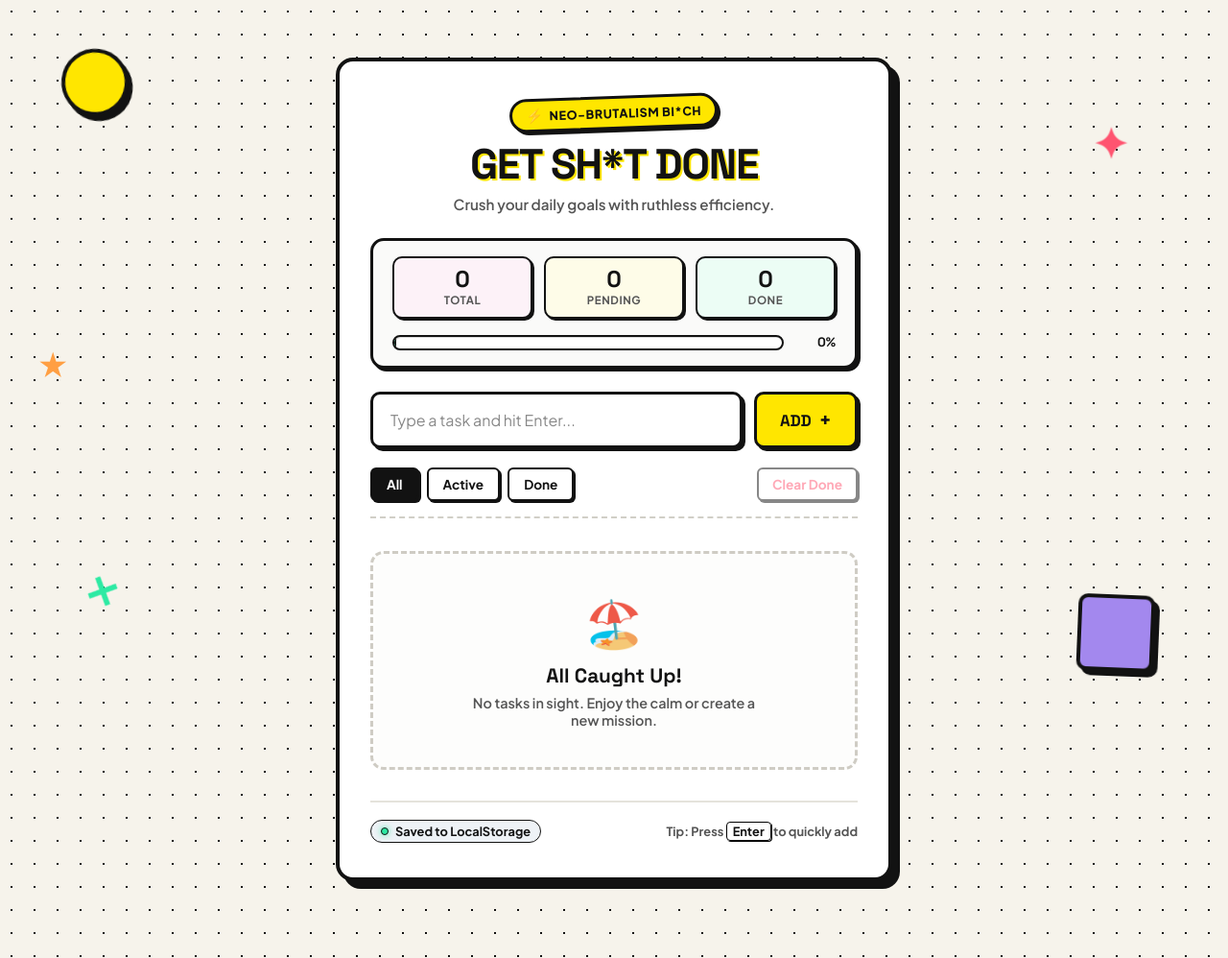
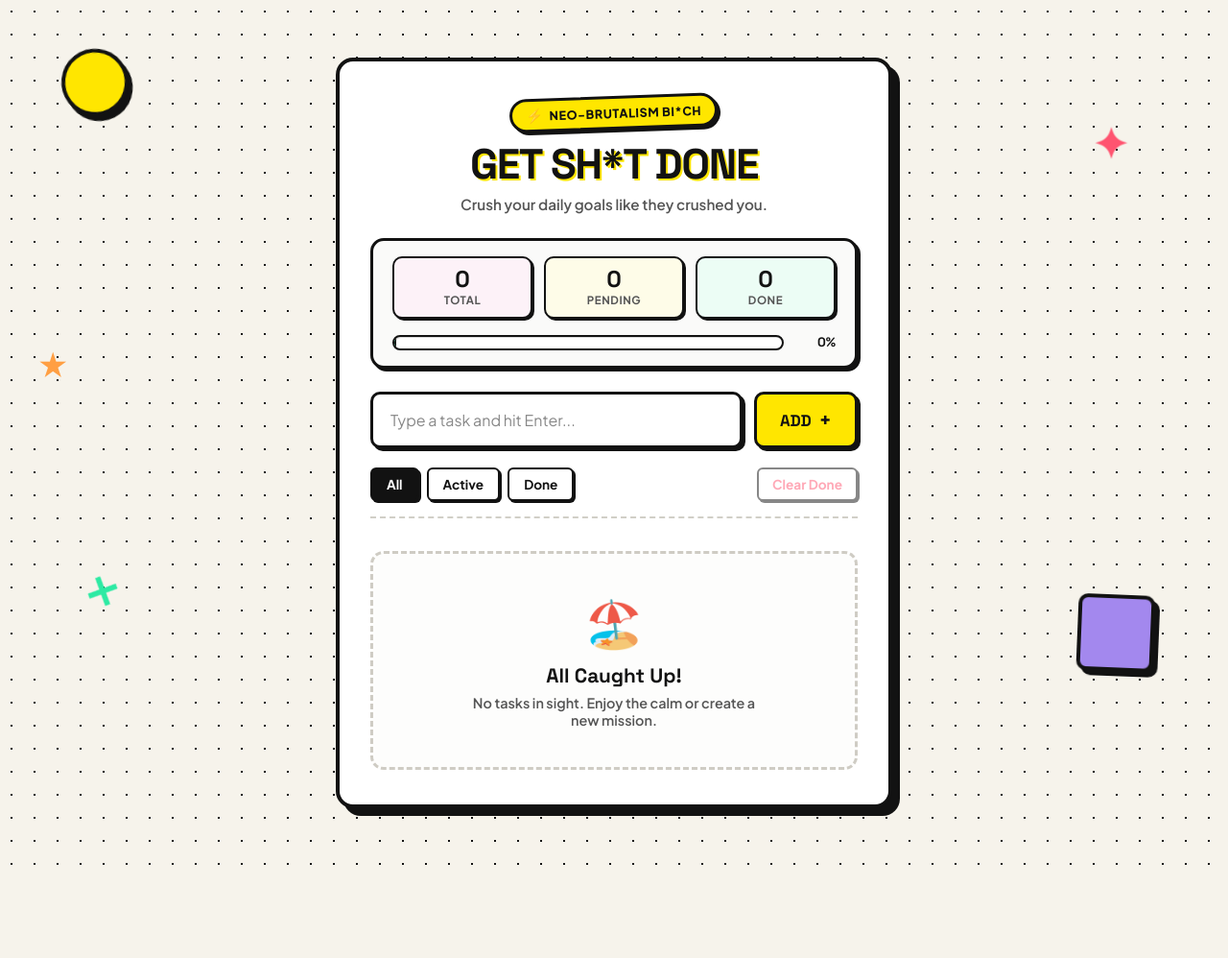
Before and after one commit to jatingow/To-Do-List, a website: page index.html in a window 1280 px wide. Shown: the whole page at 96% size. After the commit the page ends 922 px from the top, so only its background shows below. Drawn offline with Linux system fonts and the light colour scheme.

Commit message:
Changed some content

```diff
--- a/index.html
+++ b/index.html
@@ -29,10 +29,9 @@
         <span>NEO-BRUTALISM BI*CH</span>
       </div>
       <h1 class="main-title">GET SH*T DONE</h1>
-      <p class="subtitle">Crush your daily goals with ruthless efficiency.</p>
+      <p class="subtitle">Crush your daily goals like they crushed you.</p>
     </header>
 
-    <!-- Stats & Progress -->
     <section class="stats-card">
       <div class="stat-box stat-total">
         <span class="stat-number" id="totalCount">0</span>
@@ -86,17 +85,17 @@
       <div id="emptyState" class="empty-state hidden">
         <div class="empty-icon">🏖️</div>
         <h3 class="empty-title">All Caught Up!</h3>
-        <p class="empty-subtitle">No tasks in sight. Enjoy the calm or create a new mission.</p>
+        <p class="empty-subtitle">No tasks in sight. Enjoy the calm while you can.</p>
       </div>
     </section>
 
-    <!-- Footer -->
-    <footer class="app-footer">
+
+    <!-- <footer class="app-footer">
       <span class="storage-indicator">
         <span class="indicator-dot"></span> Saved to LocalStorage
       </span>
       <span class="tip">Tip: Press <strong>Enter</strong> to quickly add</span>
-    </footer>
+    </footer> -->
   </main>
 
   <canvas id="confettiCanvas"></canvas>
```
Also changed, not shown: Toscript.js (+2 -5 lines).
